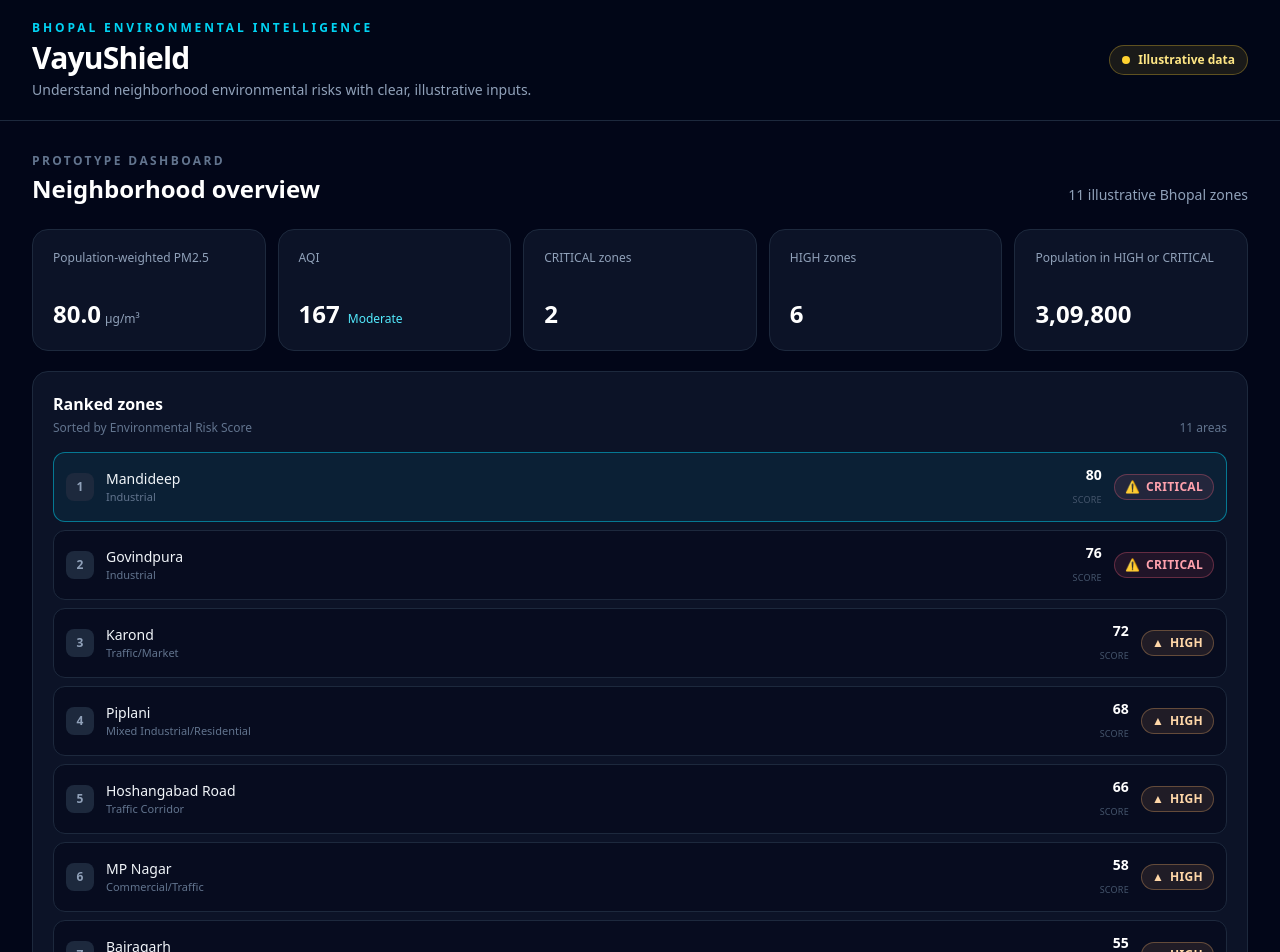
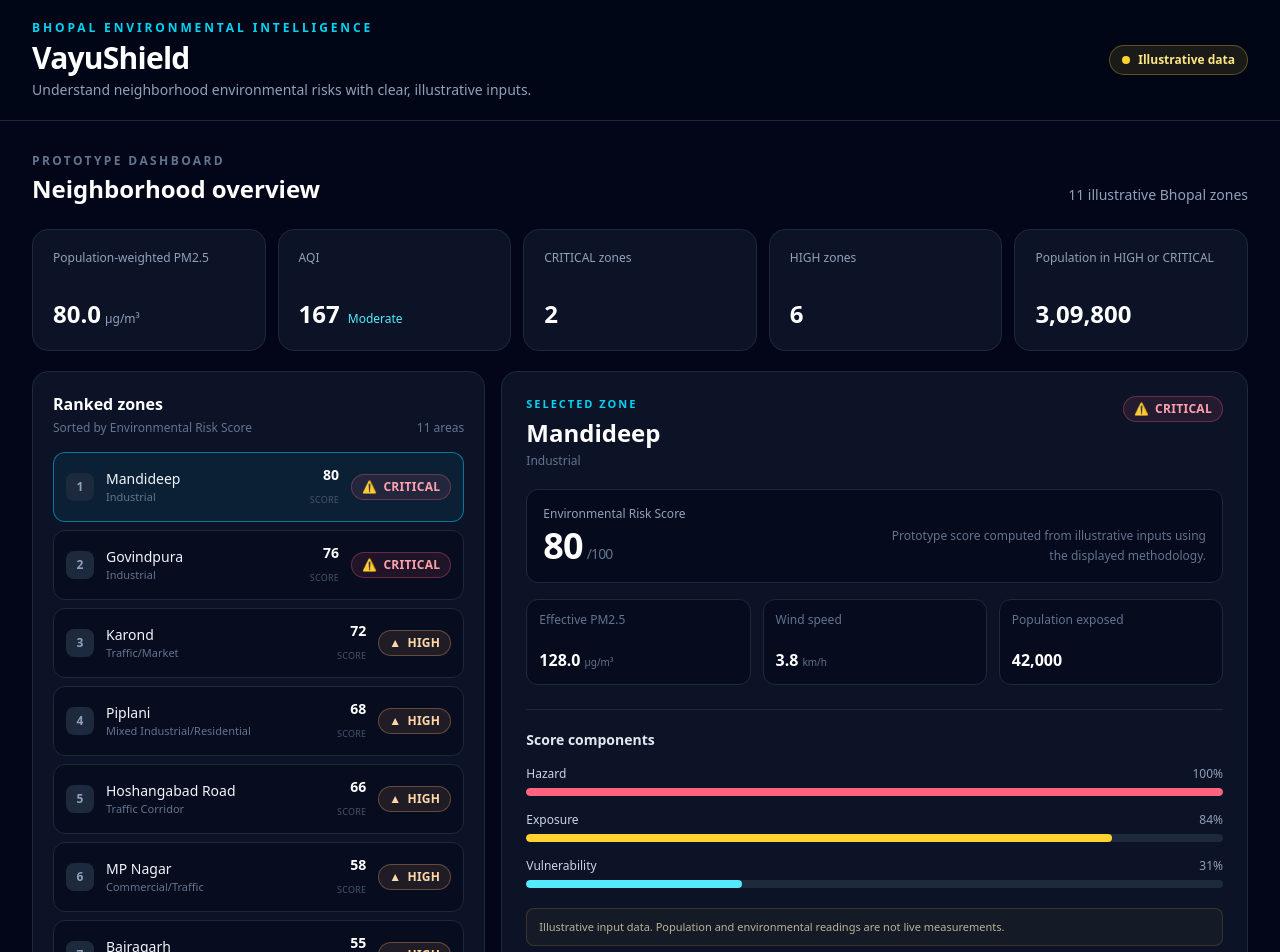
Before and after one commit to Virtualord/vayushield, a React (Vite) app in the folder client/: page / in a window 1280 px wide. Shown: the top 952 px of the page. Built offline with nearby package versions, Linux system fonts and the light colour scheme.

Commit message:
feat(ui): add risk card and methodology panel

```diff
--- /dev/null
+++ b/client/src/components/HowWeCalculate.jsx
@@ -0,0 +1,44 @@
+import { WEIGHTS } from '../utils/riskEngine.js';
+
+export default function HowWeCalculate() {
+  return (
+    <details className="group rounded-2xl border border-slate-800 bg-slate-900/70">
+      <summary className="flex cursor-pointer list-none items-center justify-between gap-3 p-4 text-sm font-semibold text-slate-200 sm:p-5">
+        <span>How we calculate this</span>
+        <span
+          aria-hidden="true"
+          className="text-lg text-cyan-300 transition-transform group-open:rotate-45"
+        >
+          +
+        </span>
+      </summary>
+      <div className="border-t border-slate-800 px-4 pb-5 pt-4 sm:px-5">
+        <p className="text-xs leading-5 text-slate-400">
+          Each component is normalized to 0–1. The score is the weighted sum multiplied
+          by 100 and rounded to a whole number.
+        </p>
+        <code className="mt-3 block overflow-x-auto rounded-lg bg-slate-950 p-3 text-[11px] leading-6 text-cyan-100 sm:text-xs">
+          score = round(100 × (hazard × {WEIGHTS.hazard} + exposure × {WEIGHTS.exposure} +
+          vulnerability × {WEIGHTS.vulnerability}))
+        </code>
+        <ul className="mt-4 grid grid-cols-1 gap-2 text-xs sm:grid-cols-3">
+          {Object.entries(WEIGHTS).map(([component, weight]) => (
+            <li
+              key={component}
+              className="flex items-center justify-between rounded-lg border border-slate-800 bg-slate-950/60 px-3 py-2"
+            >
+              <span className="capitalize text-slate-400">{component}</span>
+              <span className="font-semibold tabular-nums text-white">
+                {(weight * 100).toFixed(0)}%
+              </span>
+            </li>
+          ))}
+        </ul>
+        <p className="mt-4 text-[11px] leading-5 text-slate-500">
+          A transparent prototype heuristic, not a validated scientific model or official
+          assessment. Inputs are illustrative.
+        </p>
+      </div>
+    </details>
+  );
+}
--- /dev/null
+++ b/client/src/components/RiskCard.jsx
@@ -0,0 +1,95 @@
+import RiskBadge from './RiskBadge.jsx';
+
+const components = [
+  { key: 'hazard', label: 'Hazard', color: 'bg-rose-400' },
+  { key: 'exposure', label: 'Exposure', color: 'bg-amber-300' },
+  { key: 'vulnerability', label: 'Vulnerability', color: 'bg-cyan-300' },
+];
+
+export default function RiskCard({ assessment, scenario }) {
+  const { zone, score, level, effectivePM25 } = assessment;
+  const windSpeed = scenario.windSpeed ?? zone.baseWind;
+
+  return (
+    <section className="rounded-2xl border border-slate-800 bg-slate-900/80 p-4 sm:p-6">
+      <div className="flex flex-wrap items-start justify-between gap-3">
+        <div className="min-w-0">
+          <p className="text-[11px] font-semibold uppercase tracking-[0.18em] text-cyan-400">
+            Selected zone
+          </p>
+          <h3 className="mt-1 truncate text-xl font-semibold text-white sm:text-2xl">
+            {zone.name}
+          </h3>
+          <p className="mt-1 text-xs capitalize text-slate-500">{zone.type}</p>
+        </div>
+        <RiskBadge level={level} />
+      </div>
+
+      <div className="mt-5 rounded-xl border border-slate-800 bg-slate-950/70 p-4 sm:flex sm:items-end sm:justify-between">
+        <div>
+          <p className="text-xs text-slate-400">Environmental Risk Score</p>
+          <p className="mt-1 text-4xl font-semibold tabular-nums tracking-tight text-white">
+            {score}
+            <span className="ml-1 text-sm font-medium text-slate-500">/100</span>
+          </p>
+        </div>
+        <p className="mt-3 max-w-xs text-xs leading-5 text-slate-500 sm:mt-0 sm:text-right">
+          Prototype score computed from illustrative inputs using the displayed
+          methodology.
+        </p>
+      </div>
+
+      <div className="mt-4 grid grid-cols-3 gap-2 sm:gap-3">
+        <Metric label="Effective PM2.5" value={effectivePM25.toFixed(1)} unit="µg/m³" />
+        <Metric label="Wind speed" value={windSpeed.toFixed(1)} unit="km/h" />
+        <Metric label="Population exposed" value={zone.population.toLocaleString('en-IN')} />
+      </div>
+
+      <div className="mt-6 border-t border-slate-800 pt-5">
+        <h4 className="text-sm font-semibold text-slate-200">Score components</h4>
+        <div className="mt-4 space-y-4">
+          {components.map(({ key, label, color }) => {
+            const value = assessment[key];
+            const percentage = Math.round(value * 100);
+
+            return (
+              <div key={key}>
+                <div className="mb-1.5 flex items-center justify-between gap-3 text-xs">
+                  <span className="text-slate-300">{label}</span>
+                  <span className="tabular-nums text-slate-400">{percentage}%</span>
+                </div>
+                <div
+                  role="progressbar"
+                  aria-label={label}
+                  aria-valuemin={0}
+                  aria-valuemax={100}
+                  aria-valuenow={percentage}
+                  className="h-2 overflow-hidden rounded-full bg-slate-800"
+                >
+                  <div className={`h-full rounded-full ${color}`} style={{ width: `${percentage}%` }} />
+                </div>
+              </div>
+            );
+          })}
+        </div>
+      </div>
+
+      <p className="mt-5 rounded-lg border border-amber-300/15 bg-amber-300/[0.04] px-3 py-2 text-[11px] leading-5 text-amber-100/70">
+        Illustrative input data. Population and environmental readings are not live
+        measurements.
+      </p>
+    </section>
+  );
+}
+
+function Metric({ label, value, unit }) {
+  return (
+    <div className="min-w-0 rounded-xl border border-slate-800 bg-slate-950/60 p-3">
+      <p className="min-h-8 text-[10px] leading-4 text-slate-500 sm:text-xs">{label}</p>
+      <p className="mt-1 break-words text-sm font-semibold tabular-nums text-white sm:text-base">
+        {value}
+        {unit && <span className="ml-1 text-[10px] font-medium text-slate-500">{unit}</span>}
+      </p>
+    </div>
+  );
+}
--- a/client/src/main.jsx
+++ b/client/src/main.jsx
@@ -2,7 +2,9 @@ import { useMemo, useState } from 'react';
 import { StrictMode } from 'react';
 import { createRoot } from 'react-dom/client';
 import DashboardHeader from './components/DashboardHeader.jsx';
+import HowWeCalculate from './components/HowWeCalculate.jsx';
 import RankedZoneList from './components/RankedZoneList.jsx';
+import RiskCard from './components/RiskCard.jsx';
 import SummaryStrip from './components/SummaryStrip.jsx';
 import { zones } from './data/zones.js';
 import { rankZones } from './utils/riskEngine.js';
@@ -18,6 +20,10 @@ function App() {
   });
   const assessments = useMemo(() => rankZones(zones, scenario), [scenario]);
   const summary = useMemo(() => buildDashboardSummary(assessments), [assessments]);
+  const selectedAssessment = useMemo(
+    () => assessments.find(({ zone }) => zone.id === selectedZoneId),
+    [assessments, selectedZoneId],
+  );
 
   return (
     <div className="min-h-screen bg-slate-950 text-slate-100">
@@ -37,12 +43,18 @@ function App() {
           </p>
         </div>
         <SummaryStrip summary={summary} />
-        <div className="mt-5">
+        <div className="mt-5 grid items-start gap-4 lg:grid-cols-[minmax(17rem,0.85fr)_minmax(0,1.4fr)]">
           <RankedZoneList
             assessments={assessments}
             selectedZoneId={selectedZoneId}
             onSelect={setSelectedZoneId}
           />
+          {selectedAssessment && (
+            <div className="space-y-4">
+              <RiskCard assessment={selectedAssessment} scenario={scenario} />
+              <HowWeCalculate />
+            </div>
+          )}
         </div>
       </main>
     </div>
```
Also changed, not shown: 1 other file (tests, documents, lock files or other folders).
